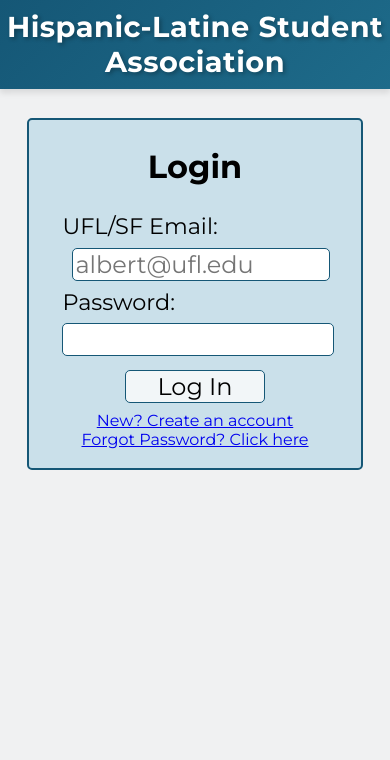
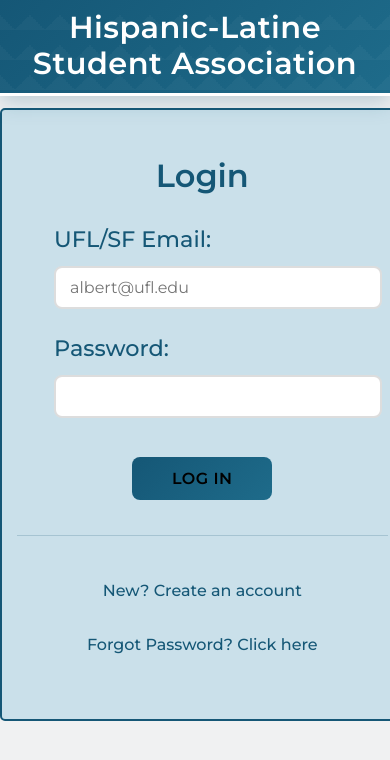
Before and after one commit to hsasecretary/hsapoints, a React (Create React App) app: page /hsa-points-website/login in a window 390 px wide. Shown: the top 760 px of the page. Built offline with nearby package versions, Linux system fonts and the light colour scheme; no server answers.

Commit message:
Improve UI consistency: update Login form styling and Header design, fix error message display

```diff
--- a/src/CreateCode.js
+++ b/src/CreateCode.js
@@ -37,31 +37,6 @@
             ...prev,
             [field]: value
         }));
-    };
-
-    const calculateVoterEligibility = (data) => {
-        // Not eligible if no graphic or cabinet only
-        if (data.noGraphic || data.category === 'Cabinet') {
-            return false;
-        }
-
-        // Must have both dates and be in eligible categories
-        if (!data.graphicDate || !data.eventDate) {
-            return false;
-        }
-
-        const eligibleCategories = ['GBM', 'Programming', 'MLP Fall', 'MLP Spring', 'OPA'];
-        if (!eligibleCategories.includes(data.category)) {
-            return false;
-        }
-
-        // Calculate days between graphic and event
-        const graphicDate = new Date(data.graphicDate);
-        const eventDate = new Date(data.eventDate);
-        const diffDays = Math.ceil((eventDate - graphicDate) / (1000 * 60 * 60 * 24));
-
-        // Must be at least 7 days advance notice
-        return diffDays >= 7;
     };
 
     const validateForm = async () => {
--- a/src/Login.js
+++ b/src/Login.js
@@ -6,8 +6,8 @@
 function Login() {
 	const auth = getAuth();
 	let navigate = useNavigate();
-	function check(event)
-	{
+
+	function check(event) {
 		event.preventDefault();
 		document.getElementById("loginError").innerText = "";
 		var email = document.getElementById("uflEmail").value;
@@ -18,27 +18,39 @@
 		.catch((error) => {
 			document.getElementById("loginError").innerText = "Email/Password incorrect. Please try again";
 		 });
-
 	}
 
 	return (
 		<div>
 			<Header />
-				<div className="form">
+			<div className="form login-form">
 				<h2>Login</h2>
-					<form onSubmit={check}>
+				<form onSubmit={check} className="login-form-content">
 					<p className='errorMsg' id="loginError"></p>
-						<label htmlFor="uflEmail">UFL/SF Email: </label><br/>
-						<input type="text" id="uflEmail" placeholder='albert@ufl.edu'></input>
-						<label htmlFor="password">Password: </label><br/>
-						<input type="password" id="password"></input>
-						{/*functional submit on backlog*/}
-						<div className="center"><input type='submit' value='Log In'></input></div>
+
+					<div className="input-group">
+						<label htmlFor="uflEmail">UFL/SF Email:</label>
+						<input type="email" id="uflEmail" placeholder='albert@ufl.edu' required />
+					</div>
+
+					<div className="input-group">
+						<label htmlFor="password">Password:</label>
+						<input type="password" id="password" required />
+					</div>
+
+					<div className="button-group">
+						<input type='submit' value='Log In' className="login-button" />
+					</div>
 				</form>
-					<div className="center"><a href="./SignUp">New? Create an account</a></div>
-					{/* Forgot password on */}
-					<div className="center"><a href="/forgotPassword" id="reset">Forgot Password? Click here</a></div>
-					<br/>
+
+				<div className="login-links">
+					<div className="link-item">
+						<a href="./SignUp" className="signup-link">New? Create an account</a>
+					</div>
+					<div className="link-item">
+						<a href="/forgotPassword" className="forgot-link">Forgot Password? Click here</a>
+					</div>
+				</div>
 			</div>
 		</div>
 	);
--- a/src/Master.css
+++ b/src/Master.css
@@ -1,106 +1,274 @@
 .header {
 	background: linear-gradient(135deg, #155776 0%, #1e6b8a 100%);
-	padding: 20px 15px;
-	box-shadow: 0 4px 6px rgba(0, 0, 0, 0.1);
-	margin-bottom: 5px;
+	padding: 25px 20px 30px;
+	box-shadow: 0 6px 20px rgba(21, 87, 118, 0.25);
+	margin-bottom: 0;
+	position: relative;
+	overflow: hidden;
+	border-bottom: 3px solid white;
+}
+
+.header::before {
+	content: '';
+	position: absolute;
+	top: 0;
+	left: 0;
+	right: 0;
+	bottom: 0;
+	background: linear-gradient(45deg, rgba(255, 255, 255, 0.1) 25%, transparent 25%),
+				linear-gradient(-45deg, rgba(255, 255, 255, 0.1) 25%, transparent 25%);
+	background-size: 30px 30px;
+	opacity: 0.3;
+	pointer-events: none;
 }
 
 .header h1 {
-	font-size: 2.8em;
+	font-size: 3.2em;
 	text-align: center;
 	color: white;
 	margin: 0;
 	font-family: 'Montserrat', sans-serif;
-	font-weight: 700;
-	text-shadow: 2px 2px 4px rgba(0, 0, 0, 0.3);
-	letter-spacing: 1px;
+	font-weight: 800;
+	letter-spacing: 1.5px;
+	position: relative;
+	z-index: 1;
+}
+
+@keyframes headerGlow {
+	from {
+		opacity: 0.9;
+	}
+	to {
+		opacity: 1;
+	}
 }
 
 /* Responsive design for smaller screens */
 @media (max-width: 768px) {
 	.header {
-		padding: 15px 10px;
+		padding: 20px 15px 25px;
 	}
 
 	.header h1 {
-		font-size: 2.2em;
-		letter-spacing: 0.5px;
+		font-size: 2.4em;
+		letter-spacing: 1px;
+		font-weight: 700;
 	}
 }
 
 @media (max-width: 480px) {
+	.header {
+		padding: 15px 10px 20px;
+	}
+
 	.header h1 {
-		font-size: 1.8em;
+		font-size: 1.9em;
 		line-height: 1.2;
+		letter-spacing: 0.5px;
+		font-weight: 600;
 	}
 }
 
-.form
-{
+.form {
 	background-color: #80beda58;
 	width: 85%;
-	margin:auto;
+	margin: auto;
 	border-radius: 5px;
 	border: 2px solid #155776;
 	margin-top: 7.5%;
 	max-width: 700px;
 }
 
-h2
-{
+h2 {
 	text-align: center;
 	font-size: 2rem;
 }
 
-form
-{
-	width:80%;
-	margin:auto;
+form {
+	width: 80%;
+	margin: auto;
 }
 
-form label
-{
+form label {
 	font-size: 1em;
 }
-input, select
-{
-	width:100%;
+
+input, select {
+	width: 100%;
 	font-size: 1.5rem;
 	border-radius: 5px;
 	border: 1px solid #155776;
 	margin: .3em 0 .3em 0;
 }
 
-select
-{
+select {
 	width: 50%;
 }
 
-input[type="submit"]
-{
-	background-color:#f2f6f8;
+input[type="submit"] {
+	background-color: #f2f6f8;
 	width: 25%;
 	min-width: 140px;
 }
-input[type="submit"]:hover
-{
-	background-color:#6db0cf;
+
+input[type="submit"]:hover {
+	background-color: #6db0cf;
 	border: 1px solid #bbc93A;
-
 }
 
-input[type="submit"]:active
-{
-	background-color:#4892b4;
+input[type="submit"]:active {
+	background-color: #4892b4;
 }
 
-.center
-{
-	text-align:center;
-	margin:auto;
+.center {
+	text-align: center;
+	margin: auto;
 }
 
-.errorMsg
-{
-	color:red;
+.errorMsg {
+	color: #e74c3c;
+	text-align: center;
+	margin-bottom: 20px;
+	padding: 10px;
+	border-radius: 6px;
+	background-color: rgba(231, 76, 60, 0.1);
+	border: 1px solid rgba(231, 76, 60, 0.2);
+	font-weight: 500;
+	display: none; /* Hide by default */
 }
+
+.errorMsg:not(:empty) {
+	display: block; /* Only show when there's content */
+}
+
+/* Login Form Specific Styles */
+.login-form {
+	padding: 30px 20px;
+}
+
+.login-form h2 {
+	margin-bottom: 30px;
+	color: #155776;
+	font-weight: 600;
+}
+
+.login-form-content {
+	padding: 0 20px;
+}
+
+.input-group {
+	margin-bottom: 20px;
+}
+
+.input-group label {
+	display: block;
+	margin-bottom: 8px;
+	font-weight: 500;
+	color: #155776;
+}
+
+.input-group input {
+	padding: 12px 16px;
+	font-size: 1.1rem;
+	border: 2px solid #ddd;
+	border-radius: 8px;
+	transition: border-color 0.3s ease, box-shadow 0.3s ease;
+}
+
+.input-group input:focus {
+	outline: none;
+	border-color: #155776;
+	box-shadow: 0 0 0 3px rgba(21, 87, 118, 0.1);
+}
+
+.button-group {
+	margin: 30px 0;
+	text-align: center;
+}
+
+.login-button {
+	background: linear-gradient(135deg, #155776 0%, #1e6b8a 100%);
+	color: white;
+	border: none;
+	padding: 14px 32px;
+	font-size: 1.1rem;
+	font-weight: 600;
+	border-radius: 8px;
+	cursor: pointer;
+	transition: all 0.3s ease;
+	text-transform: uppercase;
+	letter-spacing: 0.5px;
+	min-width: 160px;
+}
+
+.login-button:hover {
+	background: linear-gradient(135deg, #1e6b8a 0%, #267ba3 100%);
+	transform: translateY(-2px);
+	box-shadow: 0 4px 12px rgba(21, 87, 118, 0.3);
+}
+
+.login-button:active {
+	transform: translateY(0);
+	box-shadow: 0 2px 6px rgba(21, 87, 118, 0.3);
+}
+
+.login-links {
+	padding: 20px;
+	border-top: 1px solid rgba(21, 87, 118, 0.2);
+	margin-top: 20px;
+}
+
+.link-item {
+	text-align: center;
+	margin: 15px 0;
+}
+
+.signup-link, .forgot-link {
+	color: #155776;
+	text-decoration: none;
+	font-weight: 500;
+	padding: 10px 20px;
+	border-radius: 6px;
+	transition: all 0.3s ease;
+	display: inline-block;
+}
+
+.signup-link:hover, .forgot-link:hover {
+	background-color: rgba(21, 87, 118, 0.1);
+	color: #1e6b8a;
+}
+
+/* Responsive improvements for login form */
+@media (max-width: 768px) {
+	.login-form {
+		padding: 20px 15px;
+		margin-top: 5%;
+	}
+
+	.login-form-content {
+		padding: 0 10px;
+	}
+
+	.login-button {
+		padding: 12px 24px;
+		font-size: 1rem;
+		min-width: 140px;
+	}
+}
+
+@media (max-width: 480px) {
+	.form {
+		width: 95%;
+		margin-top: 3%;
+	}
+
+	.input-group input {
+		padding: 10px 14px;
+		font-size: 1rem;
+	}
+
+	.login-button {
+		width: 100%;
+		max-width: 200px;
+	}
+}
```
Lines whose indentation alone changed are shown as unchanged.
